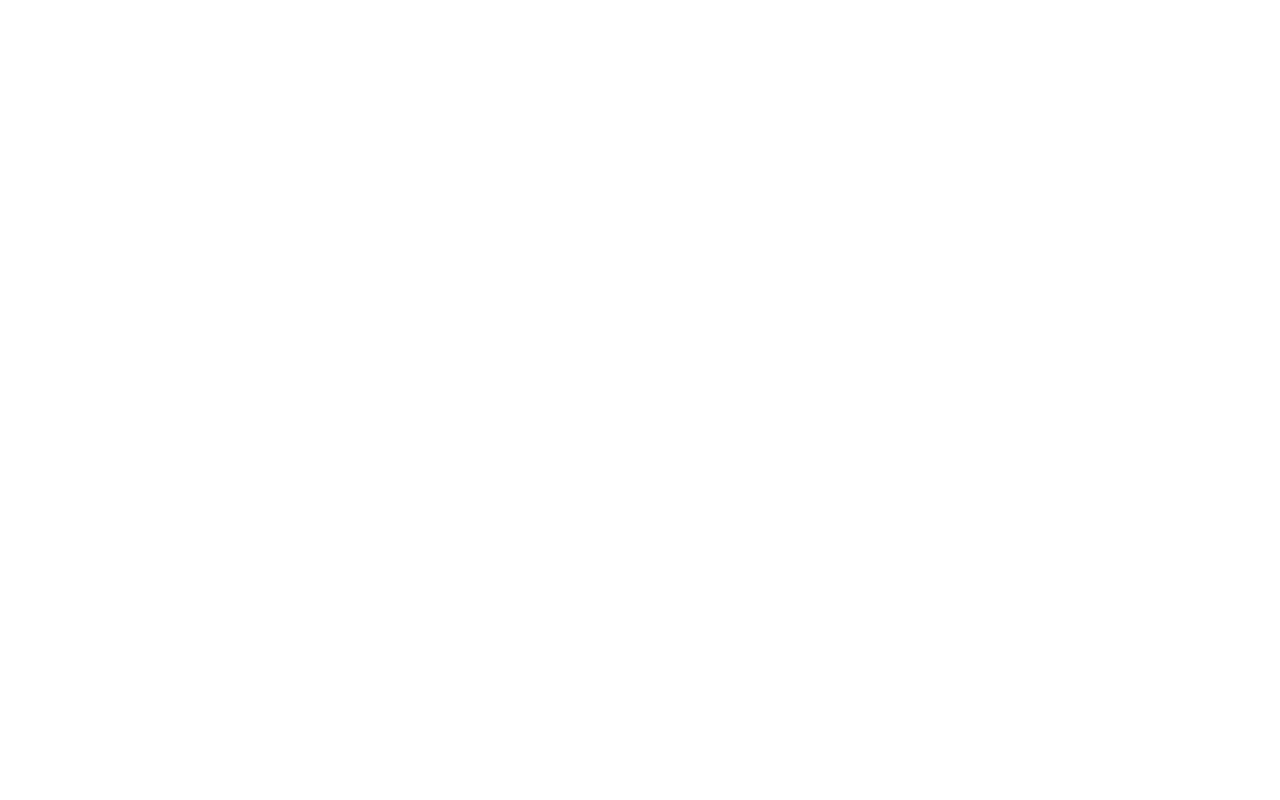
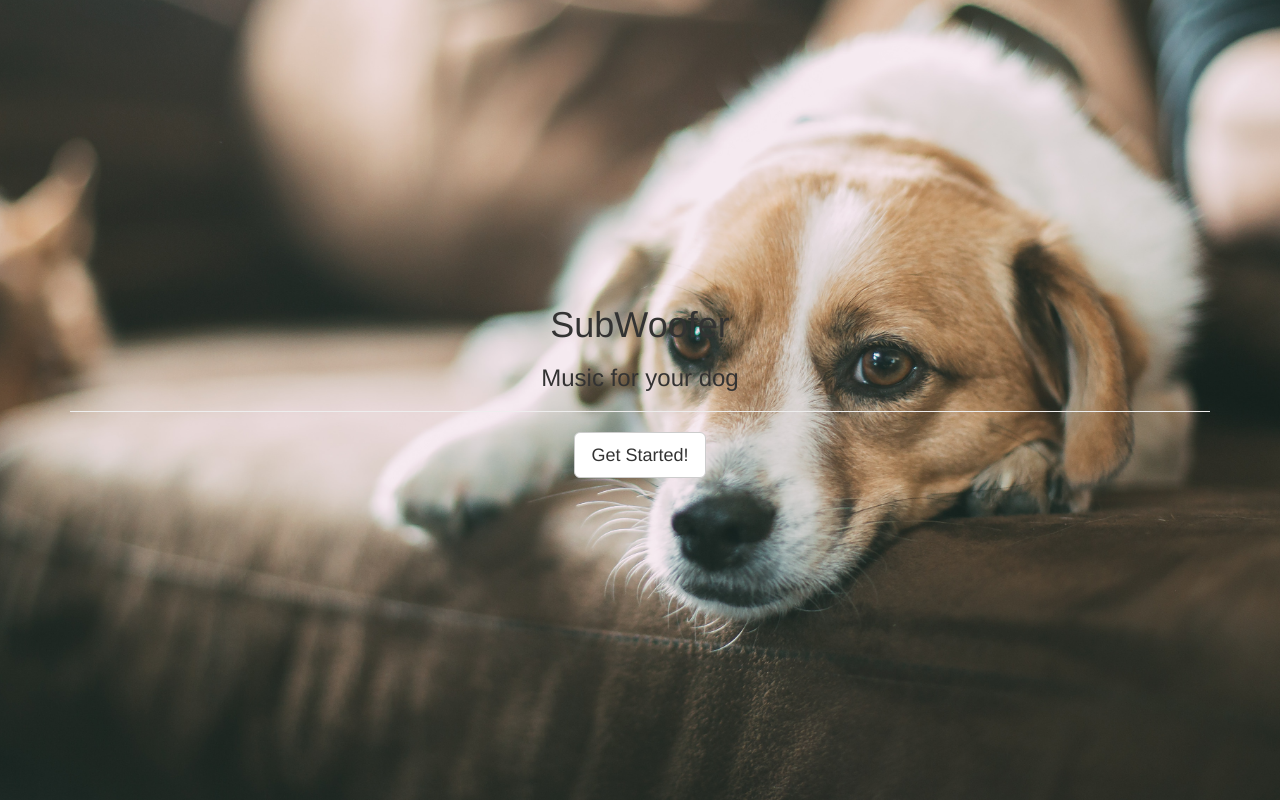
Before and after one commit to Catdog961/Startup-Site-Example, a plain HTML site: page index.html in a window 1280 px wide. Drawn offline with nearby package versions, Linux system fonts and the light colour scheme.

Commit message:
Add background image and more text

```diff
--- a/index.html
+++ b/index.html
@@ -3,11 +3,24 @@
 <head>
     <meta charset="utf-8" />
     <meta http-equiv="X-UA-Compatible" content="IE=edge">
-    <title>Page Title</title>
+    <title>SubWoofer</title>
     <meta name="viewport" content="width=device-width, initial-scale=1">
     <link rel="stylesheet" href="https://maxcdn.bootstrapcdn.com/bootstrap/3.3.7/css/bootstrap.min.css" integrity="sha384-BVYiiSIFeK1dGmJRAkycuHAHRg32OmUcww7on3RYdg4Va+PmSTsz/K68vbdEjh4u" crossorigin="anonymous">
+    <link rel="stylesheet" href="styles/main.css">
 </head>
 <body>
+    <div class="container">
+        <div class="row">
+            <div class="col-lg-12">
+                <div id="content">
+                    <h1>SubWoofer</h1>
+                    <h3>Music for your dog</h3>
+                    <hr />
+                    <button class="btn btn-default btn-lg">Get Started!</button>
+                </div>
+            </div>
+        </div>
+    </div>
 
     <script src="https://code.jquery.com/jquery-3.3.1.min.js" integrity="sha256-FgpCb/KJQlLNfOu91ta32o/NMZxltwRo8QtmkMRdAu8=" crossorigin="anonymous"></script>
     <script src="https://maxcdn.bootstrapcdn.com/bootstrap/3.3.7/js/bootstrap.min.js" integrity="sha384-Tc5IQib027qvyjSMfHjOMaLkfuWVxZxUPnCJA7l2mCWNIpG9mGCD8wGNIcPD7Txa" crossorigin="anonymous"></script>
--- a/styles/main.css
+++ b/styles/main.css
@@ -0,0 +1,11 @@
+body {
+    background-image: url('../media/precious.jpg');
+    background-size: 110%;
+    background-position: center;
+    background-position-y: 15%;
+}
+
+#content {
+    text-align: center;
+    padding-top: 25%;
+}
```
Also changed, not shown: media/precious.jpg (added).
